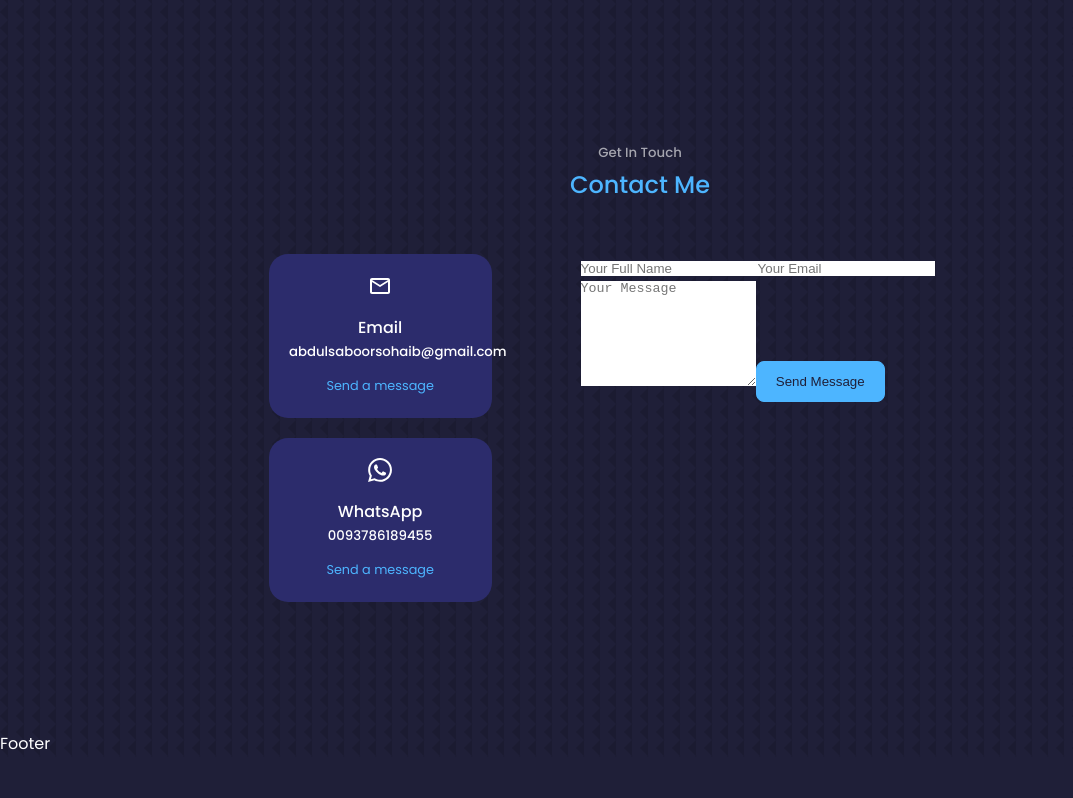
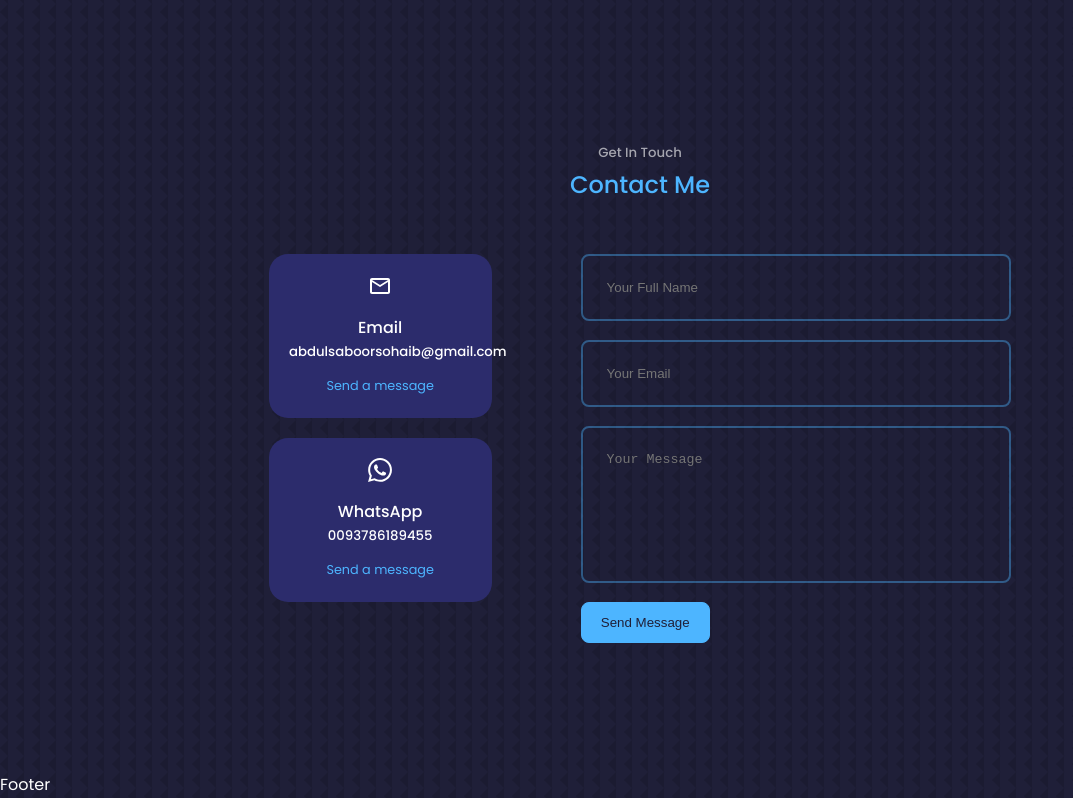
Before and after one commit to SaboorSohaib/sohaib-react-portfolio, a React (Create React App) app: page / in a window 1280 px wide. Shown: the part 3948-4746 px from the top of the page, without its empty margins (0-1073 px from the left). Before the commit the page ends 4705 px from the top, so only its background shows below. Built offline with nearby package versions, Linux system fonts and the light colour scheme.

Commit message:
STYLE THE CONTACT FORM

```diff
--- a/src/components/contact/contact.css
+++ b/src/components/contact/contact.css
@@ -35,3 +35,19 @@
     display: inline-block;
     font-size: 0.8rem;
 }
+
+form {
+    display: flex;
+    flex-direction: column;
+    gap: 1.2rem;
+}
+
+input, textarea {
+    width: 100%;
+    padding: 1.5rem;
+    border-radius: 0.5rem;
+    background: transparent;
+    border: 2px solid var(--color-primary-variant);
+    resize: none;
+    color: var(--color-white);
+}
```
